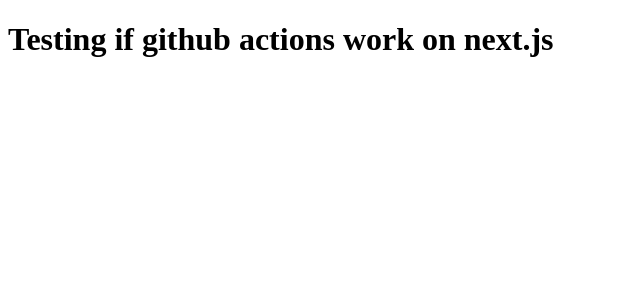
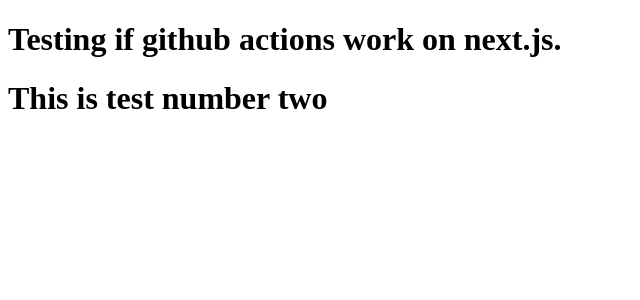
Before and after one commit to AndersAskeland/AndersAskeland.github.io, a Next.js app: page / in a window 1280 px wide. Shown: the top 300 px of the page, without its empty margins (0-640 px from the left). Built offline with nearby package versions, Linux system fonts and the light colour scheme.

Commit message:
Testing github actions

```diff
--- a/pages/index.js
+++ b/pages/index.js
@@ -2,8 +2,11 @@
 
 export default function Home() {
   return (
-    <h1 className="text-2xl text-red-300">
-      Testing if github actions work on next.js
-    </h1>
+    <><h1 className="text-2xl text-red-300">
+      Testing if github actions work on next.js.
+    </h1><h1>
+        This is test number two
+      </h1>
+      </>
   )
 }
```
